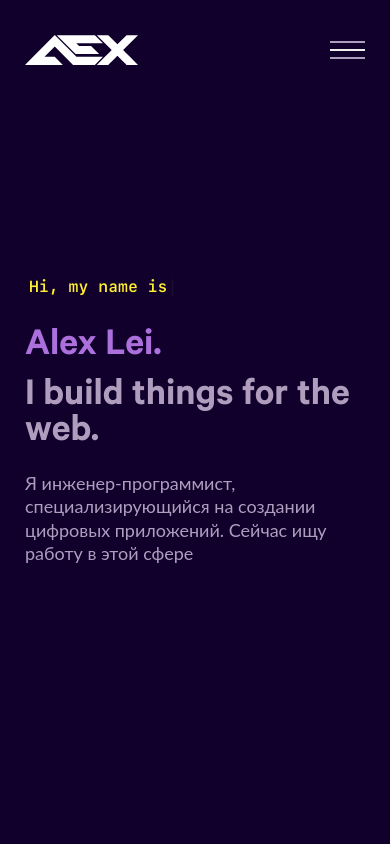
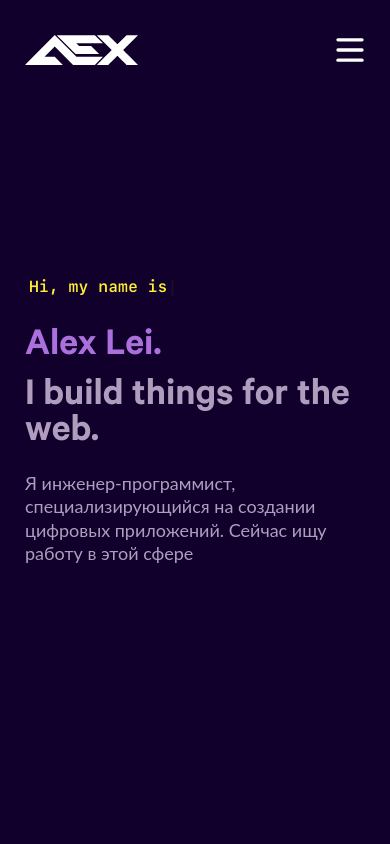
Before and after one commit to AlexLei1/portfolio-app, a Next.js app: page / in a window 390 px wide. Shown: the top 844 px of the page. Built offline with nearby package versions, Linux system fonts and the light colour scheme; no server answers; a web font is replaced by a local one.

Commit message:
redesigned the burger button

```diff
--- a/app/components/Layout/Header/Nav/Burger/Burger.module.scss
+++ b/app/components/Layout/Header/Nav/Burger/Burger.module.scss
@@ -2,81 +2,144 @@
 @import 'assets/styles/mixins';
 
 
-.container{
+.hamContainer{
 	display: none;
 }
 
 @media(max-width: 768px) {
-	.container{
+	.hamContainer{
+		border: 0;
+		padding: 0;
+		background-color: transparent;
 		display: block;
+		z-index: 100;
+		height: 60px;
+		width: 45px;
 
-		.burger {
-			display: flex;
-			position: relative;
+		.ham {
+			z-index: 1;
 			cursor: pointer;
-			border: none;
-			padding: 0;
-			z-index: 10;
+			-webkit-tap-highlight-color: transparent;
+			transition: transform 400ms;
+			-moz-user-select: none;
+			-webkit-user-select: none;
+			-ms-user-select: none;
+			user-select: none;
+			width: 60px;
 
-			> span {
-				height: 2px;
-				width: 35px;
-				transition-duration: .1s;
-				transition-delay: .1s;
+			.line {
+				fill:none;
+				transition: stroke-dasharray 400ms, stroke-dashoffset 400ms;
+				stroke:#fff;
+				stroke-width:5.5;
+				stroke-linecap:round;
+			}
 
-				&::before {
-					left: 0;
-					position: absolute;
-					top: -8px;
-					height: 2px;
-					width: 35px;
-					background-color: $lightest-purple;
-					content: "";
-					transition-duration: .25s;
-					transition: transform .25s, top .25s .25s;
-				}
+			.top {
+				stroke-dasharray: 40 160;
+			}
 
-				&::after {
-					left: 0;
-					position: absolute;
-					top: 8px;
-					height: 2px;
-					width: 35px;
-					background-color: $lightest-purple;
-					content: "";
-					transition-duration: .25s;
-					transition: transform .25s, top .25s .25s;
-				}
+			.middle {
+				stroke-dasharray: 40 142;
+				transform-origin: 50%;
+				transition: transform 400ms;
+			}
+
+			.bottom {
+				stroke-dasharray: 40 85;
+				transform-origin: 50%;
+				transition: transform 400ms, stroke-dashoffset 400ms;
 			}
 		}
 
 		.active {
-			display: flex;
-			cursor: pointer;
-			position: relative;
-			border: none;
-			padding: 0;
-			z-index: 10;
-
-			> span {
-				height: 0px;
-				transition-duration: 0.1s;
-				transition-delay: .25s;
-				background-color: none;
-				background: transparent;
-
-				&::before {
-					transition: top .25s, transform .25s .25s;
-					top: 0px;
-					transform: rotateZ(-45deg);
-				}
-
-				&::after {
-					transition: top 0.4s, transform .25s .25s;
-					top: 0px;
-					transform: rotateZ(45deg);
-				}
+			transform: rotate(45deg);
+			> .top {
+				stroke-dashoffset: -64px;
+			}
+			> .middle {
+				transform: rotate(90deg);
+			}
+			> .bottom {
+				stroke-dashoffset: -64px;
 			}
 		}
 	}
+
 }
+
+// @media(max-width: 768px) {
+// 	.container{
+// 		display: block;
+
+// 		.burger {
+// 			cursor: pointer;
+// 			display: flex;
+// 			position: relative;
+// 			cursor: pointer;
+// 			border: none;
+// 			padding: 0;
+// 			z-index: 10;
+
+// 			> span {
+// 				height: 2px;
+// 				width: 35px;
+// 				transition-duration: .1s;
+// 				transition-delay: .1s;
+
+// 				&::before {
+// 					content: "";
+// 					left: 0;
+// 					position: absolute;
+// 					top: -8px;
+// 					height: 2px;
+// 					width: 35px;
+// 					background-color: $lightest-purple;
+// 					transition-duration: .25s;
+// 					transition: transform .25s, top .25s .25s;
+// 				}
+
+// 				&::after {
+// 					content: "";
+// 					left: 0;
+// 					position: absolute;
+// 					top: 8px;
+// 					height: 2px;
+// 					width: 35px;
+// 					background-color: $lightest-purple;
+// 					transition-duration: .25s;
+// 					transition: transform .25s, top .25s .25s;
+// 				}
+// 			}
+// 		}
+
+// 		.active {
+// 			display: flex;
+// 			cursor: pointer;
+// 			position: relative;
+// 			border: none;
+// 			padding: 0;
+// 			z-index: 10;
+
+// 			> span {
+// 				height: 0px;
+// 				transition-duration: 0.1s;
+// 				transition-delay: .25s;
+// 				background-color: none;
+// 				background: transparent;
+
+// 				&::before {
+// 					transition: top .25s, transform .25s .25s;
+// 					top: 0px;
+// 					transform: rotateZ(-45deg);
+// 				}
+
+// 				&::after {
+// 					transition: top 0.4s, transform .25s .25s;
+// 					top: 0px;
+// 					transform: rotateZ(45deg);
+// 				}
+// 			}
+// 		}
+// 	}
+// }
--- a/app/components/Layout/Header/Nav/Burger/Burger.tsx
+++ b/app/components/Layout/Header/Nav/Burger/Burger.tsx
@@ -10,11 +10,13 @@ const Burger: FC = () => {
 	const {isShow} = useTypedSelector(state => state.burger)
 
 	return (
-		<div className={styles.container}>
-			<button onClick={() => toggleBurger({isShow})} className={cn(styles.burger, {[styles.active]: isShow})}>
-				<span></span>
-			</button>
-		</div>
+		<button className={cn(styles.hamContainer)} onClick={() => toggleBurger({isShow})}>
+			<svg className={cn(styles.ham, {[styles.active]: isShow})} viewBox='0 0 100 100'>
+				<path className={cn(styles.line, styles.top)} d="m 30,33 h 40 c 3.722839,0 7.5,3.126468 7.5,8.578427 0,5.451959 -2.727029,8.421573 -7.5,8.421573 h -20"></path>
+				<path className={cn(styles.line, styles.middle)} d="m 30,50 h 40"></path>
+				<path className={cn(styles.line, styles.bottom)} d="m 70,67 h -40 c 0,0 -7.5,-0.802118 -7.5,-8.365747 0,-7.563629 7.5,-8.634253 7.5,-8.634253 h 20"></path>
+			</svg>
+		</button>
 	)
 }
 
```
Also changed, not shown: app/components/screens/Home/About/AboutContent/AboutImage/AboutImage.module.scss (line endings or trailing spaces).
